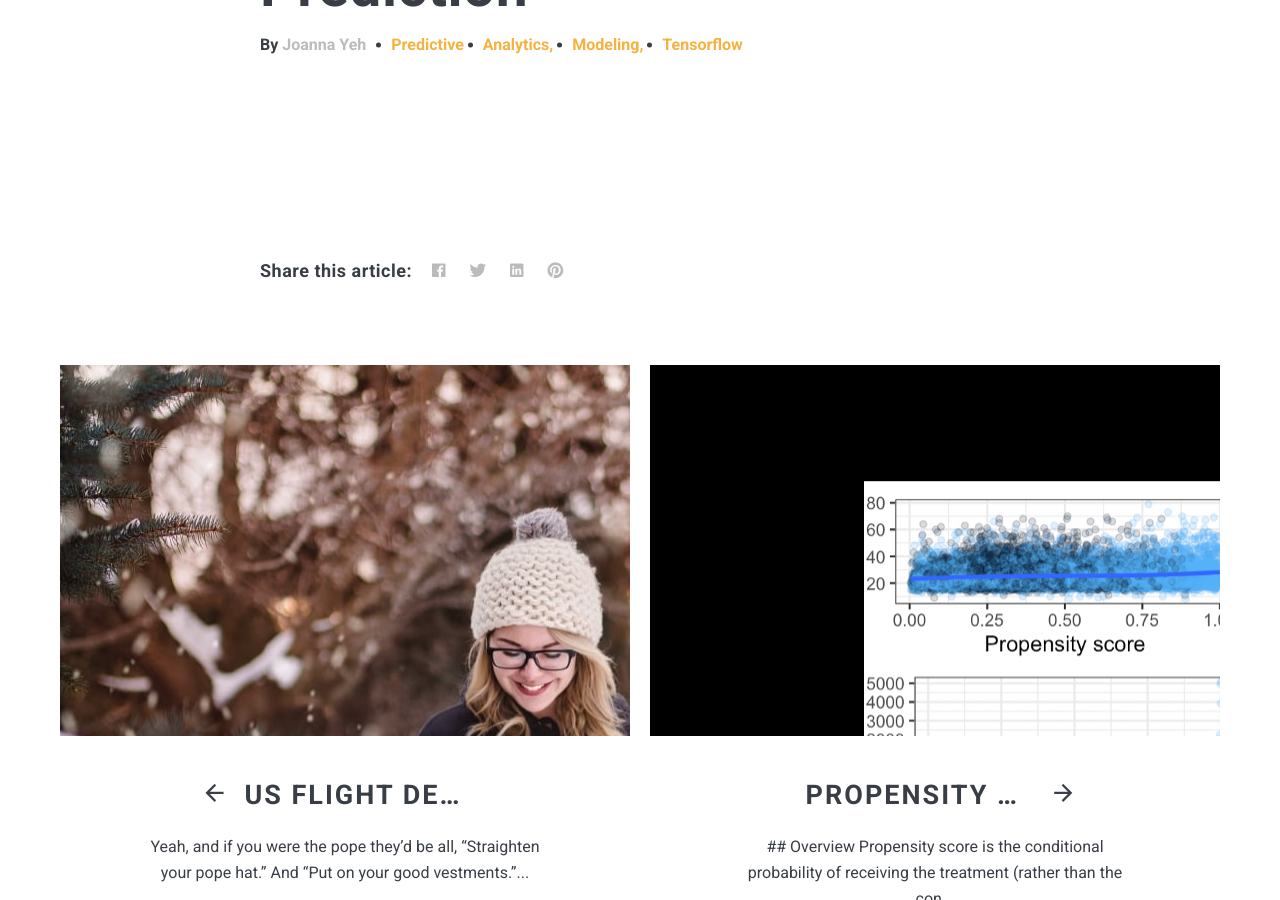
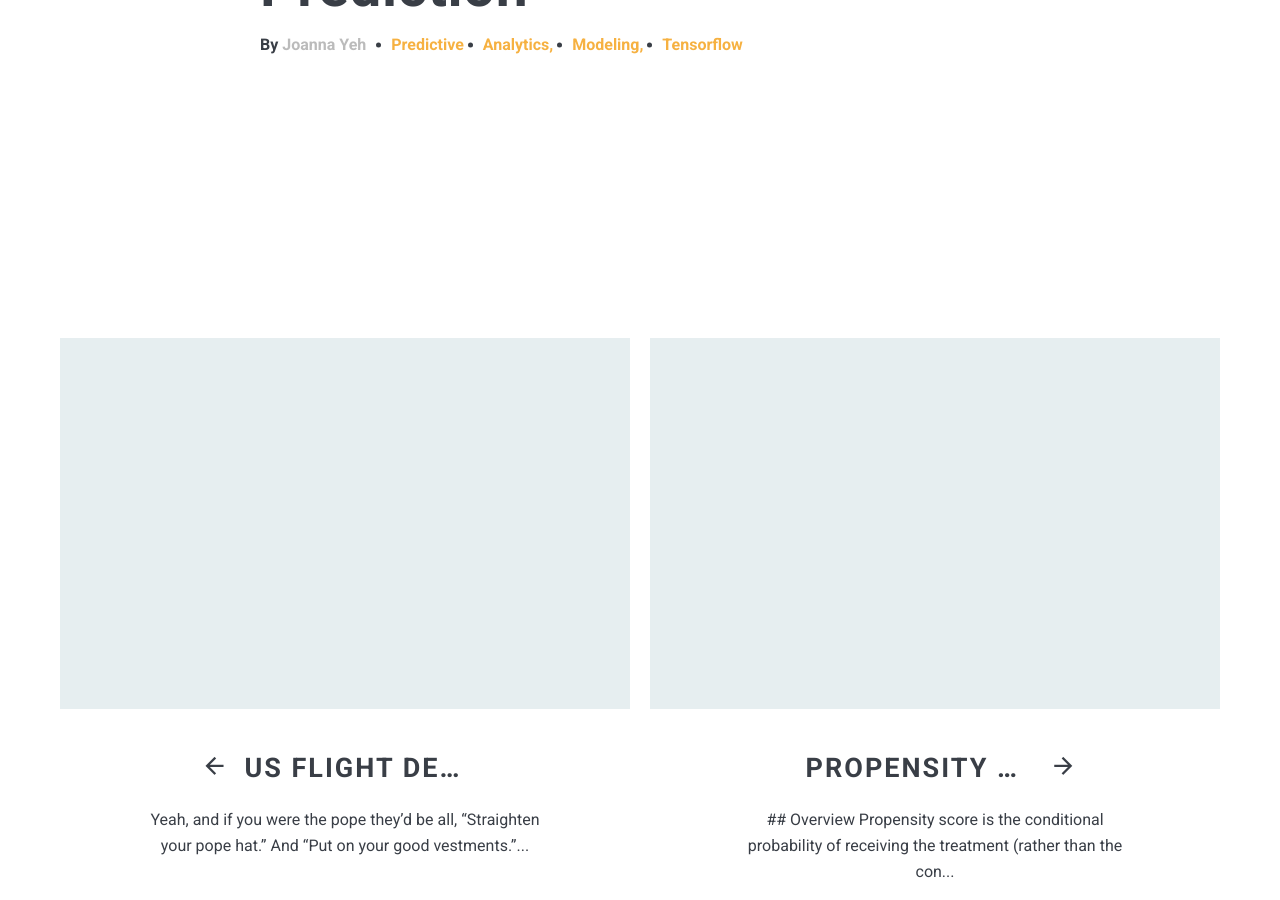
Before and after one commit to yuyaya2016/yuyaya2016.github.io, a Jekyll site: the page built from _posts/2020-02-01-NFL-Super-Bowl-Final-Game-Score-Prediction.markdown, in a window 1280 px wide and 900 px high, scrolled down 395 px. Built offline with Jekyll 4.4.1, drawn with Linux system fonts in a browser that asks for light colours; nearby versions of some CDN libraries; comment, search, counter and statistics services are not loaded.

Commit message:
update file

```diff
--- a/_data/settings.yml
+++ b/_data/settings.yml
@@ -11,7 +11,7 @@
   name: Joanna Yeh #Alex Rodriguez
   image: 01.png
   say-hello:  <strong>Joanna Yeh</strong>
-  bio: Hello! I am a data enthusiam based in California with 4-year experience. My professional enthusiasm includes data analytics, data visualization, statistical modeling, product development, and CRM strategy. I currently pursuing a Master degree in Business Analytics at University of California, Irvine. I'm seeking full-time data analyst role and open to any freelance projects. Feel free to reach out to me!
+  bio: Hello! I am a data enthusiam based in California with 4-year experience. I currently pursuing a Master degree in Business Analytics at University of California, Irvine. I'm seeking full-time data analyst role and open to any freelance projects. Feel free to reach out to me!
 
 
 #-------------------------------
--- a/_layouts/post.html
+++ b/_layouts/post.html
@@ -28,7 +28,7 @@
       </div>
     </div>
   </div>
-
+</div>
   <!-- {% assign no-image = nil %}
   {% if page.image %}
     <div class="post__head">
@@ -37,9 +37,6 @@
   {% else %}
     {% assign no-image = 'post-no-image' %}
   {% endif %} -->
-
-  </div>
-
 
   <div class="container">
   <div class="row">
@@ -50,7 +47,7 @@
         {{ content }}
       </div>
 
-      <div class="post__share">
+      <!-- <div class="post__share">
         <span class="share__title">Share this article:</span>
         <ul class="share__list list-reset">
           <li class="share__item">
@@ -75,8 +72,8 @@
               onclick="window.open(this.href, 'pop-up', 'left=20,top=20,width=900,height=500,toolbar=1,resizable=0'); return false;" title="Share on Pinterest"
               rel="nofollow"><i class="ion ion-logo-pinterest"></i></a>
           </li>
-        </ul>
-      </div>
+        </ul> -->
+      <!-- </div> -->
     </article>
     <!-- end post -->
     </div>
@@ -86,7 +83,7 @@
   <div class="post__navigation">
     {% if page.previous.url %}
     <div class="prev">
-      <a class="post__nav__image" href="{{ site.baseurl }}{{page.previous.url}}" style="background-image: url({{site.baseurl}}/images/{{page.previous.image}})"></a>
+      <a class="post__nav__image" href="{{ site.baseurl }}{{page.previous.url}}"></a>
       <h2 class="post__nav__title">
         <i class="ion ion-md-arrow-back"></i>
         <a href="{{ site.baseurl }}{{page.previous.url}}">{{page.previous.title}}</a>
@@ -103,7 +100,7 @@
 
     {% if page.next.url %}
     <div class="next">
-      <a class="post__nav__image" href="{{ site.baseurl }}{{page.next.url}}" style="background-image: url({{site.baseurl}}/images/{{page.next.image}})">
+      <a class="post__nav__image" href="{{ site.baseurl }}{{page.next.url}}" >
       </a>
       <h2 class="post__nav__title">
         <a href="{{ site.baseurl }}{{page.next.url}}">{{page.next.title}}</a>
@@ -122,3 +119,6 @@
 
   {% if site.data.settings.disqus-identifier %} {% include disqus-comments.html %} {% endif %}
   </div>
+
+  <!-- style="background-image: url({{site.baseurl}}/images/{{page.previous.image}})" -->
+  <!-- style="background-image: url({{site.baseurl}}/images/{{page.next.image}})" -->
```
